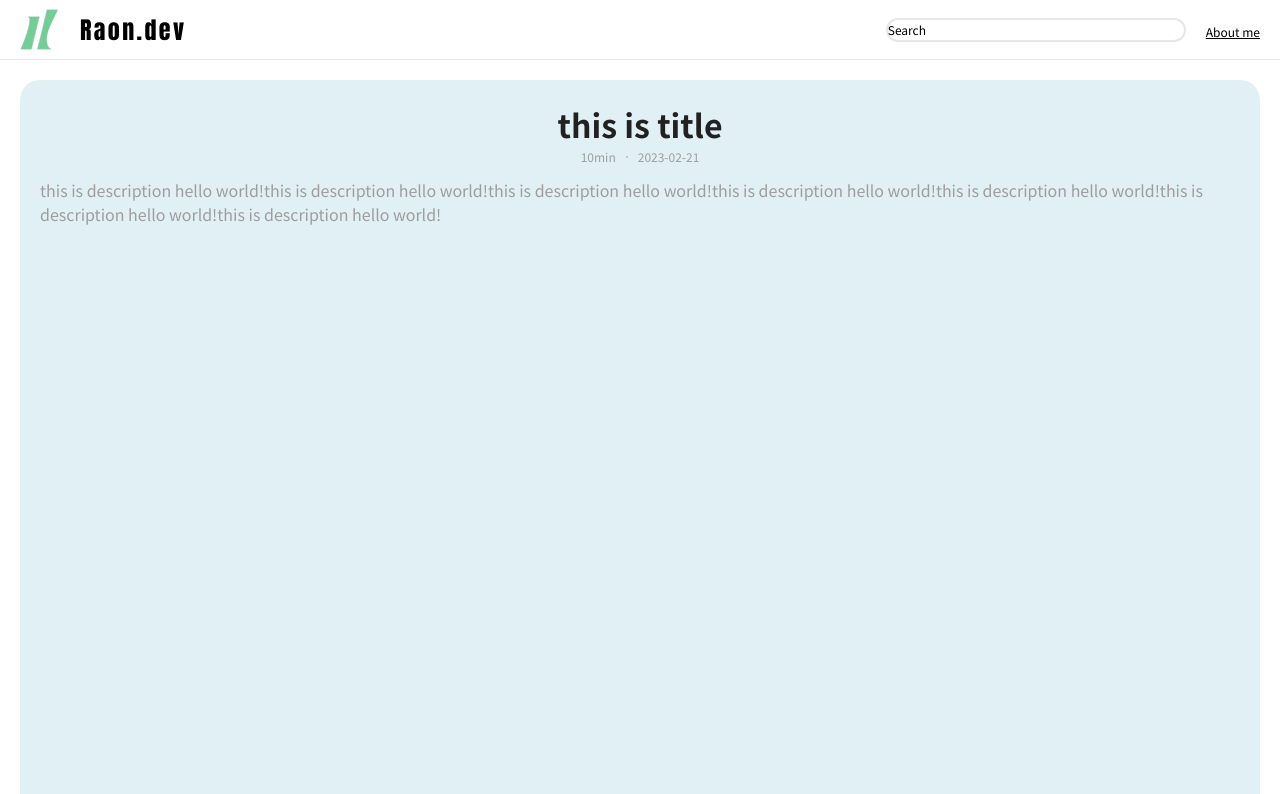
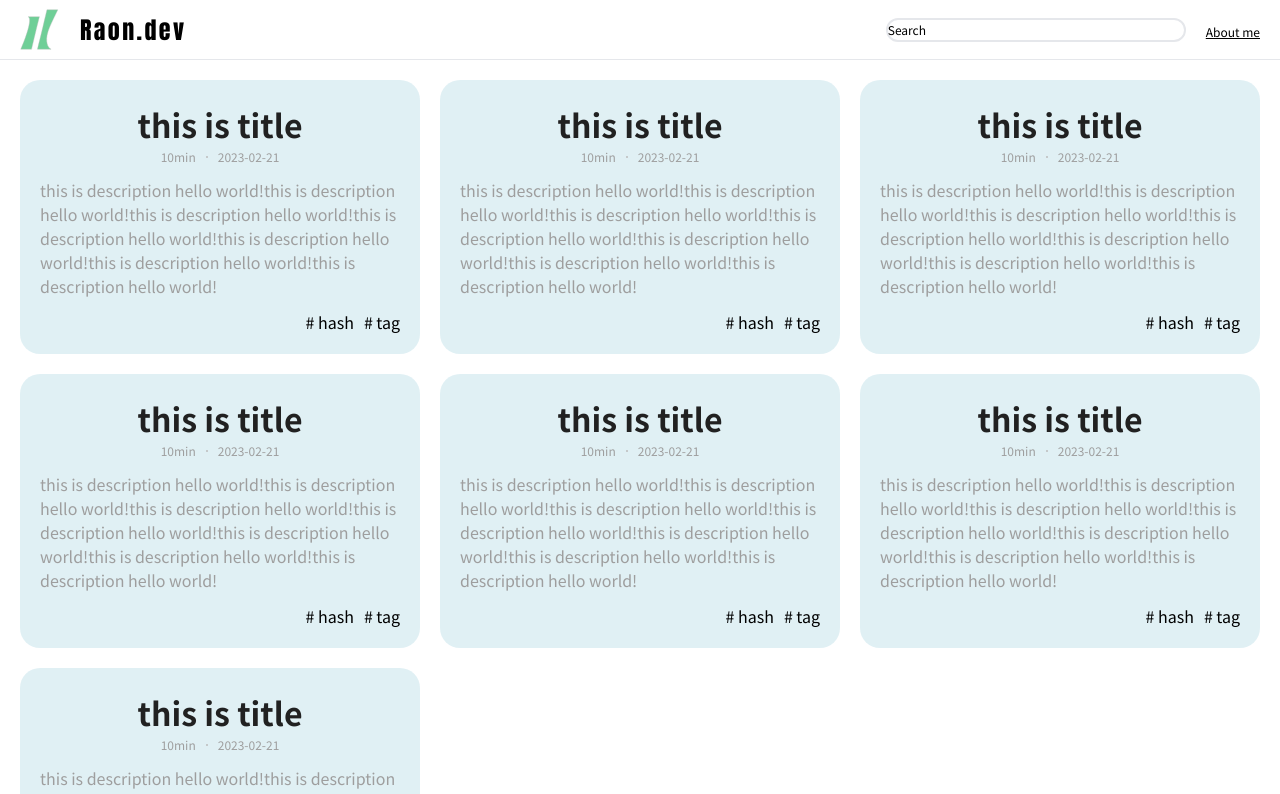
Before and after one commit to dydfuf/raondev, a Next.js app: page / in a window 1280 px wide. Shown: the top 794 px of the page. Built offline with nearby package versions, Linux system fonts and the light colour scheme.

Commit message:
기존의 브레이크포인트 덮어쓰지 않도록 수정

```diff
--- a/tailwind.config.js
+++ b/tailwind.config.js
@@ -29,9 +29,9 @@ module.exports = {
       fontSize,
       lineHeight,
       colors,
-    },
-    screens: {
-      mobile: "320px",
+      screens: {
+        mobile: "320px",
+      },
     },
   },
   plugins: [require("@tailwindcss/typography")],
```
